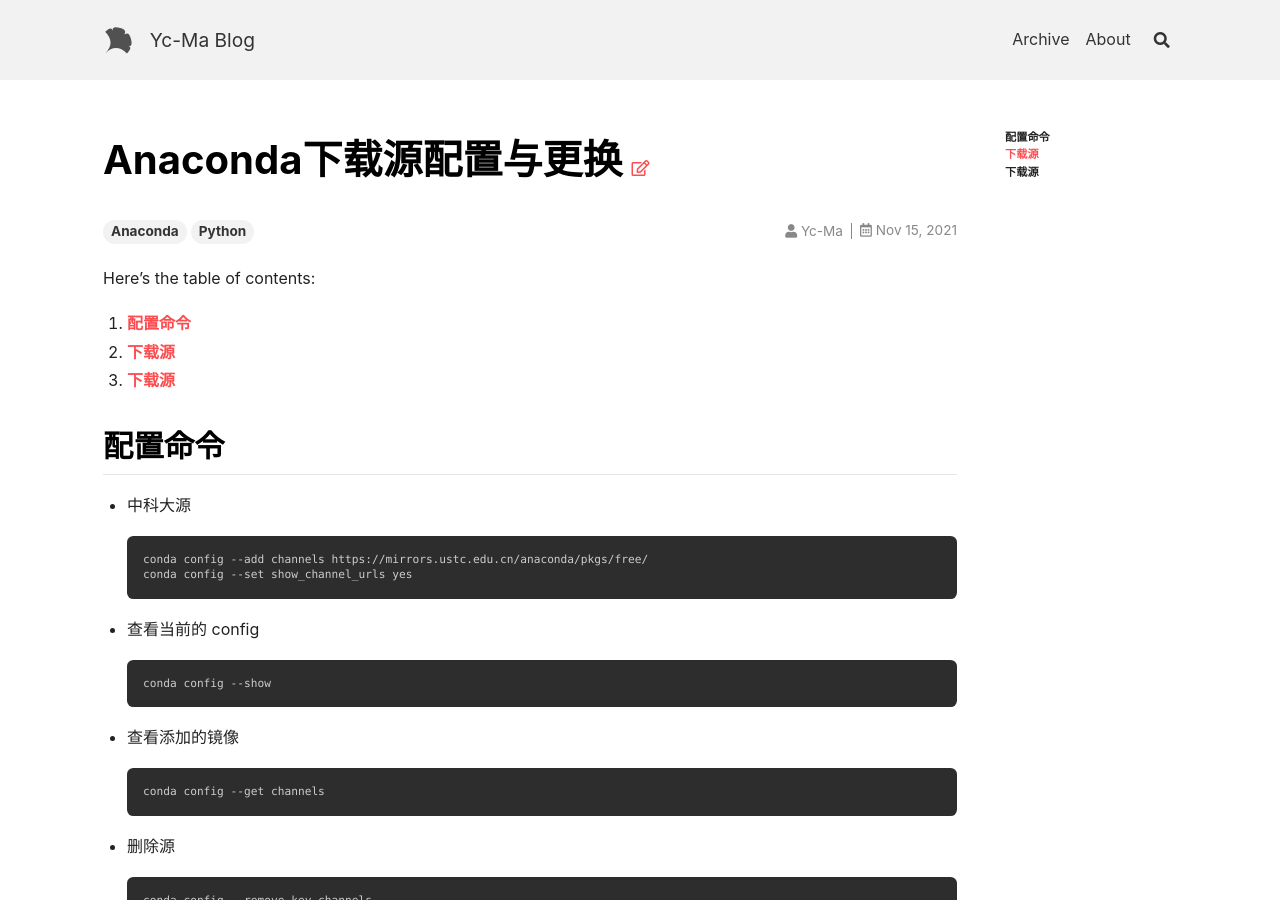
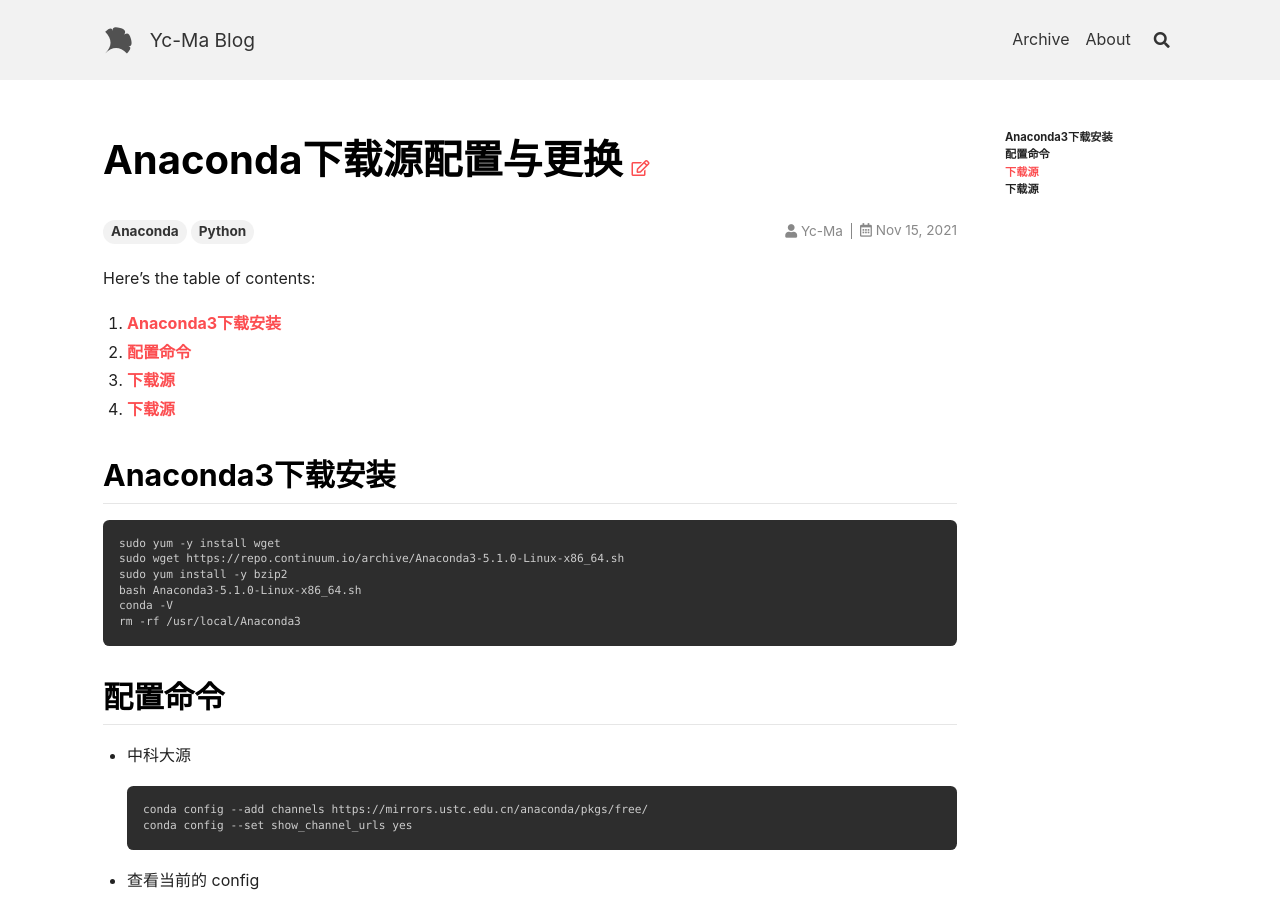
Before and after one commit to crazyyanchao/blog, a Jekyll site: the page built from _posts/2021-11-15-Anaconda下载源配置与更换.md, in a window 1280 px wide and 900 px high. Built offline with Jekyll 4.4.1, drawn with Linux system fonts in a browser that asks for light colours; nearby versions of some CDN libraries; comment, search, counter and statistics services are not loaded.

Commit message:
文章更新

````diff
--- a/_posts/2021-11-15-Anaconda下载源配置与更换.md
+++ b/_posts/2021-11-15-Anaconda下载源配置与更换.md
@@ -10,6 +10,16 @@ pageview: true
 Here's the table of contents:
 1. TOC
 {:toc}
+
+## Anaconda3下载安装
+```
+sudo yum -y install wget
+sudo wget https://repo.continuum.io/archive/Anaconda3-5.1.0-Linux-x86_64.sh
+sudo yum install -y bzip2
+bash Anaconda3-5.1.0-Linux-x86_64.sh
+conda -V
+rm -rf /usr/local/Anaconda3
+```
 
 ## 配置命令
 - 中科大源
````
Also changed, not shown: _posts/2020-08-21-MySQL字符串截取与常用查询.md (+8 -0 lines).
